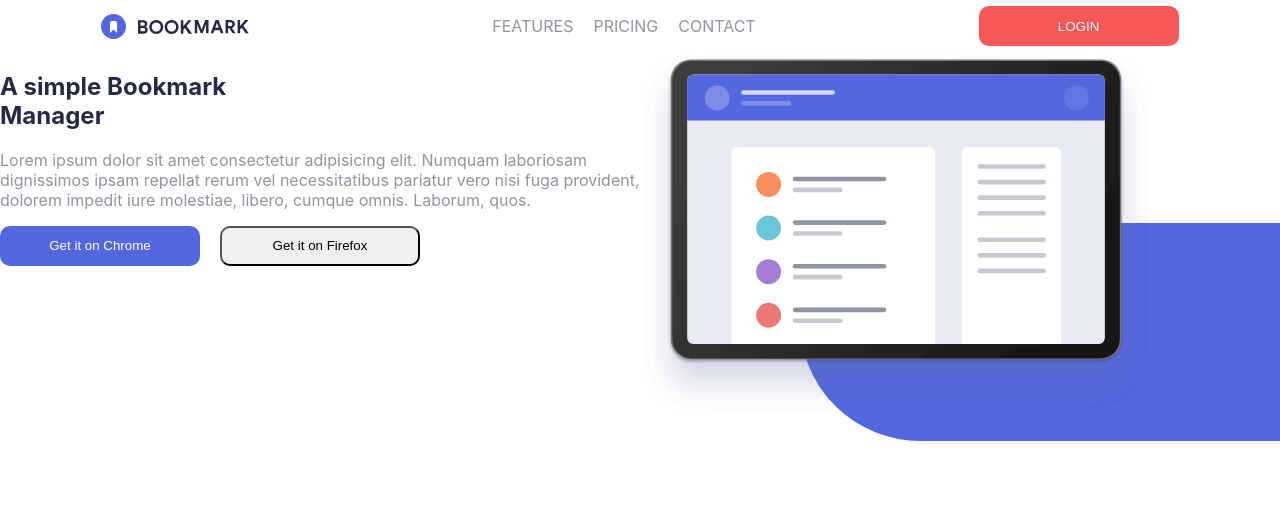
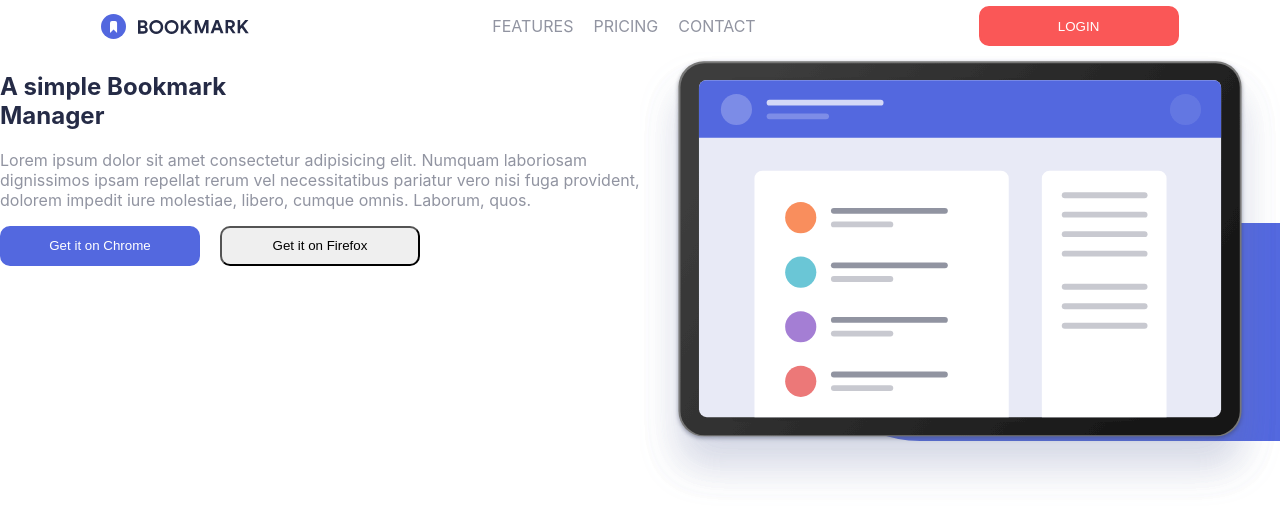
Before and after one commit to steven-mpawulo/bookmark-landing-page, a React (Create React App) app: page / in a window 1280 px wide. Shown: the top 518 px of the page. Built offline with nearby package versions, Linux system fonts and the light colour scheme.

Commit message:
makes image and background container have the same width and height

```diff
--- a/src/components/main/main.css
+++ b/src/components/main/main.css
@@ -39,9 +39,11 @@ h1 {
     left: 25%;
 }
 .image-container {
+    width: 100%;
+    height: 100%;
     position: absolute;
 }
 
 .illustration-hero {
-    width: 80%;
+    width: 100%;
 }
```
